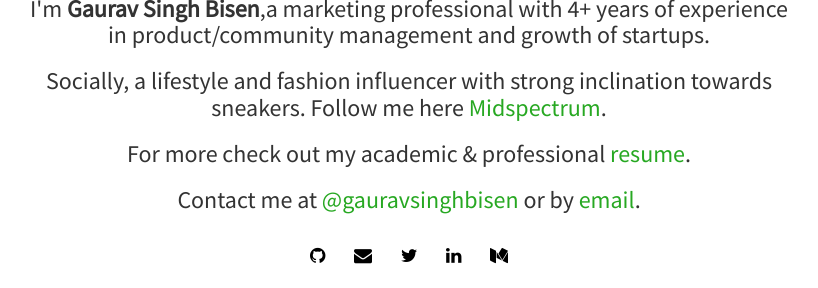
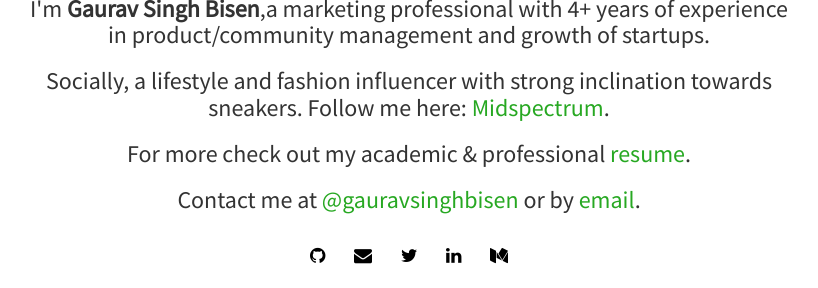
Before and after one commit to gauravsinghbisen/gauravsinghbisen.github.io, a Jekyll site: the page built from index.html, in a window 1280 px wide, cut to the strip 331-619 px from the top of the page. Shown: the whole strip, without its empty margins (231-1049 px from the left). Built offline with Jekyll 4.4.1, drawn with Linux system fonts in a browser that asks for light colours; nearby versions of some CDN libraries; the list of posts is cut into pages by our own code.

```diff
--- a/index.html
+++ b/index.html
@@ -9,7 +9,7 @@ layout: home
 	  </div>
 	  <h3>I'm <strong>{{ site.author }}</strong>,a marketing professional with 4+ years of experience in product/community management and growth of startups.</h3>
 	  <!-- <h3>I love all things computer science and maths.</h3> -->
-	  <h3>Socially, a lifestyle and fashion influencer with strong inclination towards sneakers. Follow me here  <a href="https://instagram.com/midspectrum"> Midspectrum</a>.</h3>
+	  <h3>Socially, a lifestyle and fashion influencer with strong inclination towards sneakers. Follow me here:  <a href="https://instagram.com/midspectrum"> Midspectrum</a>.</h3>
 	  <h3>For more check out my academic &amp; professional <a href="http://gauravbisen.com/resume/">resume</a>.</h3>
 	  <h3>Contact me at <a href="http://linkedin.com/in/{{ site.linkedin }}">@{{ site.linkedin }}</a> or by <a href="mailto:{{ site.email }}">email</a>.</h3>
 	  {% include social.html %}
```
